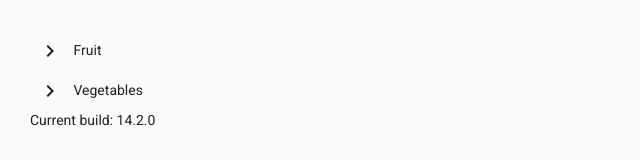
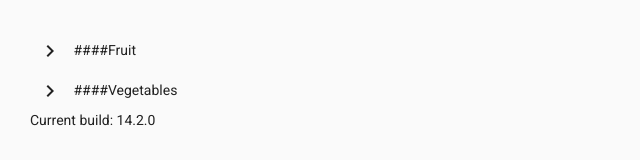
Before and after one commit to KriwoschejewAnton/angular-tree-example, an Angular app: page / in a window 1280 px wide. Shown: the top 160 px of the page, without its empty margins (0-640 px from the left). Built offline with nearby package versions, Linux system fonts and the light colour scheme.

Commit message:
2 files modified

```diff
--- a/src/app/cdk-tree-nested-example.html
+++ b/src/app/cdk-tree-nested-example.html
@@ -1,26 +1,43 @@
 <cdk-tree [dataSource]="dataSource" [treeControl]="treeControl">
+
+
 
   <!-- This is the tree node template for leaf nodes -->
   <cdk-nested-tree-node *cdkTreeNodeDef="let node" class="example-tree-node">
     <!-- use a disabled button to provide padding for tree leaf -->
+    <button mat-icon-button disabled>zzzzzz</button>
+    %%%{{node.name}}
+  </cdk-nested-tree-node>
 
-    <button mat-icon-button disabled></button>
-    {{node.name}}
-  </cdk-nested-tree-node>
+
+
+
   <!-- This is the tree node template for expandable nodes -->
-  <cdk-nested-tree-node *cdkTreeNodeDef="let node; when: hasChild" class="example-tree-node">
-    <button mat-icon-button [attr.aria-label]="'Toggle ' + node.name" cdkTreeNodeToggle>
+  <cdk-nested-tree-node
+    *cdkTreeNodeDef="let node; when: hasChild"
+    class="example-tree-node"
+  >
+    <button
+      mat-icon-button
+      [attr.aria-label]="'Toggle ' + node.name"
+      cdkTreeNodeToggle
+      (click)='click_node()'
+    >
       <mat-icon class="mat-icon-rtl-mirror">
         {{treeControl.isExpanded(node) ? 'expand_more' : 'chevron_right'}}
       </mat-icon>
     </button>
-    {{node.name}}
+    ####{{node.name}}
     <div [class.example-tree-invisible]="!treeControl.isExpanded(node)">
+      <a>aaaaaaaaa</a>
       <ng-container cdkTreeNodeOutlet></ng-container>
     </div>
   </cdk-nested-tree-node>
+
+
+
+
 </cdk-tree>
-
 
 <!-- Copyright 2022 Google LLC. All Rights Reserved.
     Use of this source code is governed by an MIT-style license that
--- a/src/app/cdk-tree-nested-example.ts
+++ b/src/app/cdk-tree-nested-example.ts
@@ -42,6 +42,11 @@ export class CdkTreeNestedExample {
   dataSource = new ArrayDataSource(TREE_DATA);
 
   hasChild = (_: number, node: FoodNode) => !!node.children && node.children.length > 0;
+
+  click_node(): void
+  {
+    alert('alert')
+  }
 }
 
 
```
